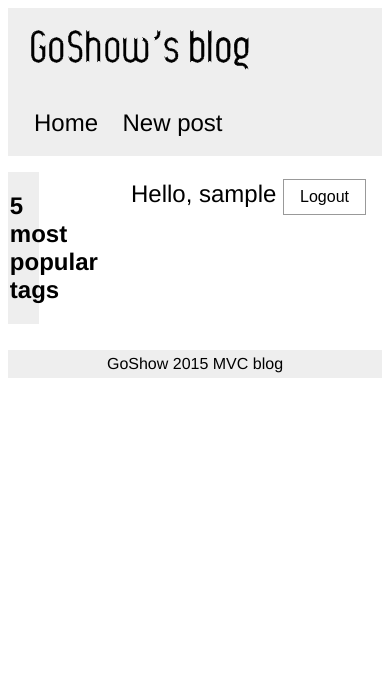
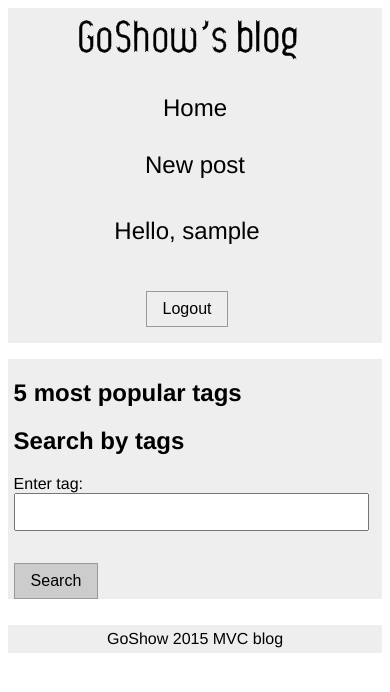
Before and after one commit to GoShow/PHP-MVC-Framework, a PHP site: page / in a window 390 px wide. Shown: the top 692 px of the page. Run offline with PHP 8.4, Linux system fonts and the light colour scheme; the visitor is signed in with stand-in values (Sample User, id 1); data that the repository does not hold is empty.

Commit message:
bug fixes

```diff
--- a/content/styles.css
+++ b/content/styles.css
@@ -148,8 +148,6 @@ button:hover, .button:hover {
     line-height: 75px;
 }
 
-
-
 .logged form {
     display: inline-block;
 }
@@ -159,3 +157,39 @@ button:hover, .button:hover {
     background: none;
     bordeer-color: transparent;
 }
+
+@media screen and (max-width: 850px) {
+    body header .menu li, body > header > a, body header span  {
+        display: block;
+        text-align: center;
+        margin: 0 auto;
+    }
+
+    .logged {
+        float: none;
+        text-align: center;
+    }
+
+    body ul.menu {
+        display: block;
+    }
+
+    .post form {
+        width: 30%;
+    }
+
+}
+
+@media screen and (max-width: 650px) {
+    .content {
+        width:100%;
+    }
+
+    aside {
+        width:100%;
+    }
+
+    input, textarea {
+        width: 95%;
+    }
+}
--- a/controllers/HomeController.php
+++ b/controllers/HomeController.php
@@ -17,6 +17,13 @@ class HomeController extends BaseController {
             foreach ($this->tags as $currentTag) {
                 array_push($_SESSION['tags'], $currentTag);
             }
+        } else{
+            unset ($_SESSION['tags']);
+            $_SESSION['tags'] = [];
+
+            foreach ($this->tags as $currentTag) {
+                array_push($_SESSION['tags'], $currentTag);
+            }
         }
     }
 
--- a/views/layouts/aside.php
+++ b/views/layouts/aside.php
@@ -5,4 +5,14 @@
             <p><?= htmlspecialchars($tag['tag']) ?> - <?= htmlspecialchars($tag['tagsCount']) ?> hits</p>
         </div>
     <?php endforeach ?>
+
+    <h2>Search by tags</h2>
+
+    <form action="/search/tags" method="post">
+        <label>
+            Enter tag:
+            <input type="search" name="tag"/>
+        </label>
+        <button type="submit">Search</button>
+    </form>
 </aside>
```
Also changed, not shown: controllers/SearchController.php (added, +14 -0 lines), models/SearchModel.php (added, +17 -0 lines), views/search/tags.php (added, +17 -0 lines).
